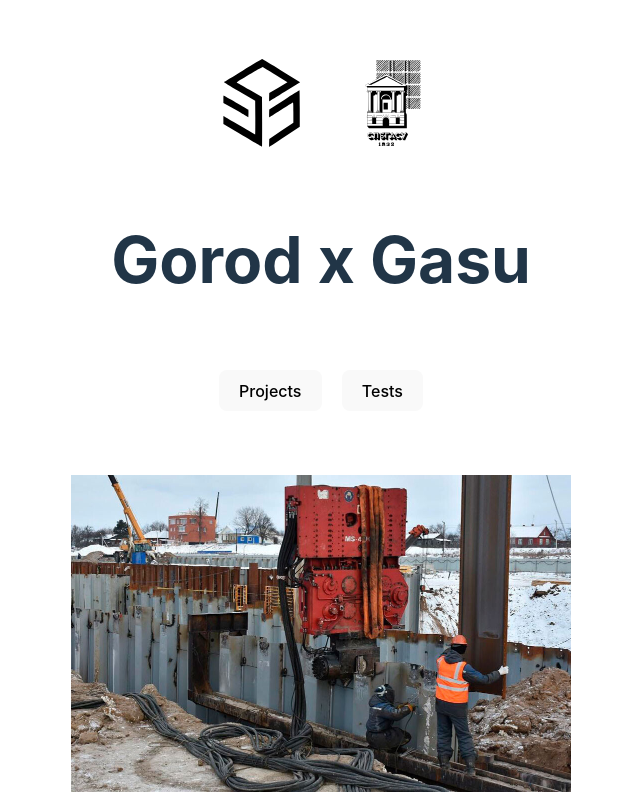
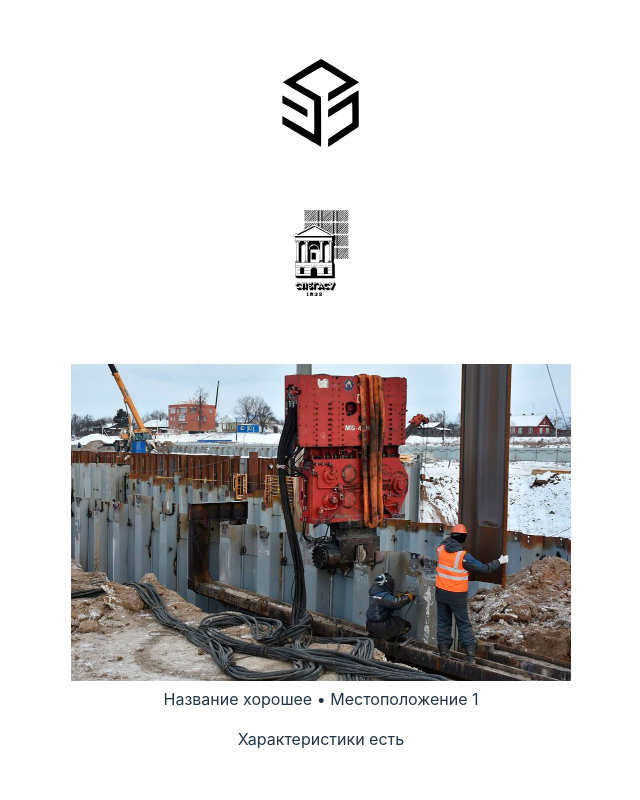
Before and after one commit to myznikovgleb/gorodxgasu, a React (Vite) app: page / in a window 1280 px wide. Shown: the top 800 px of the page, without its empty margins (319-959 px from the left). Built offline with nearby package versions, Linux system fonts and the light colour scheme.

Commit message:
add props for logos

```diff
--- a/src/App.css
+++ b/src/App.css
@@ -18,19 +18,10 @@
   filter: drop-shadow(0 0 2em #fb8f61ec);
 }
 
-@keyframes logo-spin {
-  from {
-    transform: rotate(0deg);
-  }
-  to {
-    transform: rotate(0deg);
-  }
-}
-
 .card {
   padding: 2em;
 }
 
-.read-the-docs {
+/* .read-the-docs {
   color: #888;
-}
+} */
--- a/src/App.jsx
+++ b/src/App.jsx
@@ -1,12 +1,14 @@
 import React from 'react'
-import gasuLogo from '/gasu.svg'
-import gorodLogo from '/gorod.svg'
+// import gasuLogo from '/gasu.svg'
+// import gorodLogo from '/gorod.svg'
 import './App.css'
 import Card from './Projects.jsx'
-import data from './data.jsx'
+import datacards from './dataProjects.jsx'
+import Logos from './Logos.jsx'
+import datalogos from './dataLogos.jsx'
 
 function App() {
-  const cards = data.map(item => {
+  const cards = datacards.map(item => {
     return (
       <Card
         name={item.name}
@@ -15,36 +17,50 @@ function App() {
       />
     )
   })
+  const logos = datalogos.map(item => {
+    return (
+      <Logos
+        siteLink={item.siteLink}
+        imgLink={item.imgLink}
+      />
+    )
+  })
 
-  return (
-    <>
-      <div>
-        <a href="https://www.sk-gorod.com/" target="_blank">
-          <img src={gorodLogo} className="logo" alt="Gorod logo" />
-        </a>
-        <a href="https://www.spbgasu.ru/" target="_blank">
-          <img src={gasuLogo} className="logo gasu" alt="Gasu logo" />
-        </a>
-      </div>
-      <h1>Gorod x Gasu</h1>
-      <div className="card">
-        <button>
-          Projects
-        </button>
 
-        <button>
-          Tests
-        </button>
-      </div>
+
+      // {/* <div>
+      //   <a href="https://www.sk-gorod.com/" target="_blank">
+      //     <img src={gorodLogo} className="logo" alt="Gorod logo" />
+      //   </a>
+      //   <a href="https://www.spbgasu.ru/" target="_blank">
+      //     <img src={gasuLogo} className="logo gasu" alt="Gasu logo" />
+      //   </a>
+      // </div> */}
+      // <>
+      // <h1>Gorod x Gasu</h1>
+      // <div className="card">
+      //   <button className="projectsButton">
+      //     Projects
+      //   </button>
+
+      //   <button className="testsButton">
+      //     Tests
+      //   </button>
+      // </div>
       {/* <p className="read-the-docs">
         The project for students and teachers by SK Gorod
       </p> */}
+      return (
+
         <div>
+          {logos}
           {cards}
         </div>
-    </>
+      )
 
-  )
+    // </>
+
+
 }
 
 export default App
--- /dev/null
+++ b/src/Logos.jsx
@@ -0,0 +1,15 @@
+import React from 'react'
+import './App.css'
+
+
+function Logos(props) {
+    return (
+        <div>
+            <a href={props.siteLink} target="_blank">
+            <img src={props.imgLink} className="logo"/>
+            </a>
+        </div>
+    )
+}
+
+export default Logos
--- /dev/null
+++ b/src/dataLogos.jsx
@@ -0,0 +1,12 @@
+export default [
+    {
+        id: 1,
+        siteLink: "https://www.sk-gorod.com/",
+        imgLink: "/gorod.svg",
+    },
+    {
+        id: 2,
+        siteLink: "https://www.spbgasu.ru/",
+        imgLink: "/gasu.svg",
+    }
+]
--- a/src/index.css
+++ b/src/index.css
@@ -4,8 +4,8 @@
   font-weight: 400;
 
   color-scheme: light dark;
-  color: rgba(255, 255, 255, 0.87);
-  background-color: #372fa0;
+  color: rgba(123, 115, 115, 0.87);
+  background-color: #bab9c6;
 
   font-synthesis: none;
   text-rendering: optimizeLegibility;
@@ -35,7 +35,7 @@ h1 {
   line-height: 1.1;
 }
 
-button {
+.projectsButton {
   border-radius: 8px;
   border: 1px solid transparent;
   padding: 0.6em 1.2em;
@@ -48,9 +48,28 @@ button {
   margin-left: 10px;
   margin-right: 10px;
 }
-button:hover {
-  border-color: #04fa1d;
+
+.projectsButton:hover {
+  border-color: #ff00aa;
 }
+
+.testsButton {
+  border-radius: 8px;
+  border: 1px solid transparent;
+  padding: 0.6em 1.2em;
+  font-size: 1em;
+  font-weight: 500;
+  font-family: inherit;
+  background-color: #1a1a1a;
+  cursor: pointer;
+  transition: border-color 0.25s;
+  margin-left: 10px;
+  margin-right: 10px;
+}
+.testsButton:hover {
+  border-color: #4c00ff;
+}
+
 button:focus,
 button:focus-visible {
   outline: 4px auto -webkit-focus-ring-color;
@@ -65,6 +84,6 @@ button:focus-visible {
     color: #000cef;
   }
   button {
-    background-color: #f9f9f9;
+    background-color: #ffffff;
   }
 }
```
Also changed, not shown: src/Projects.jsx (line endings or trailing spaces), src/dataProjects.jsx (renamed from src/data.jsx). Lines whose indentation alone changed are shown as unchanged.
